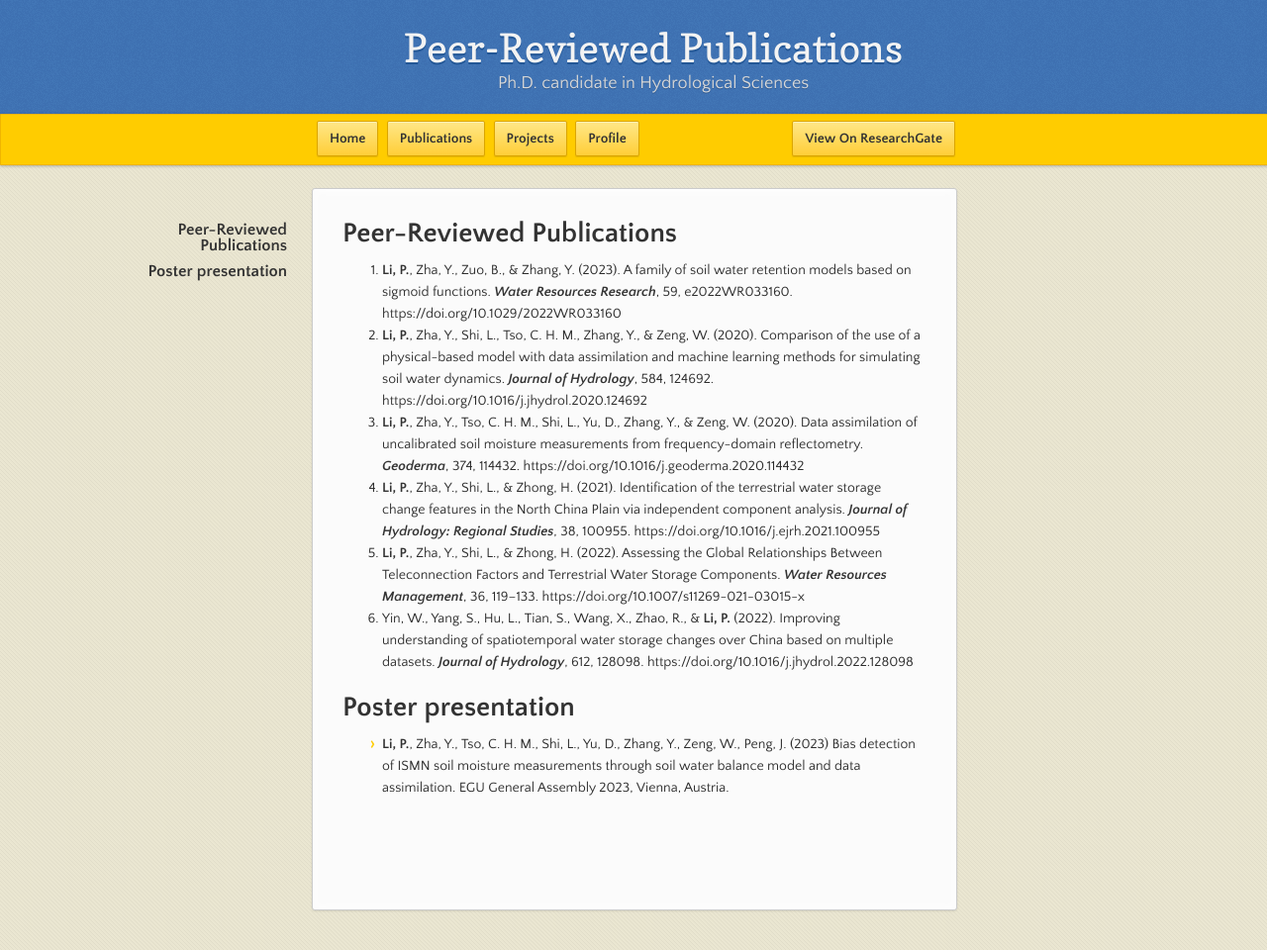
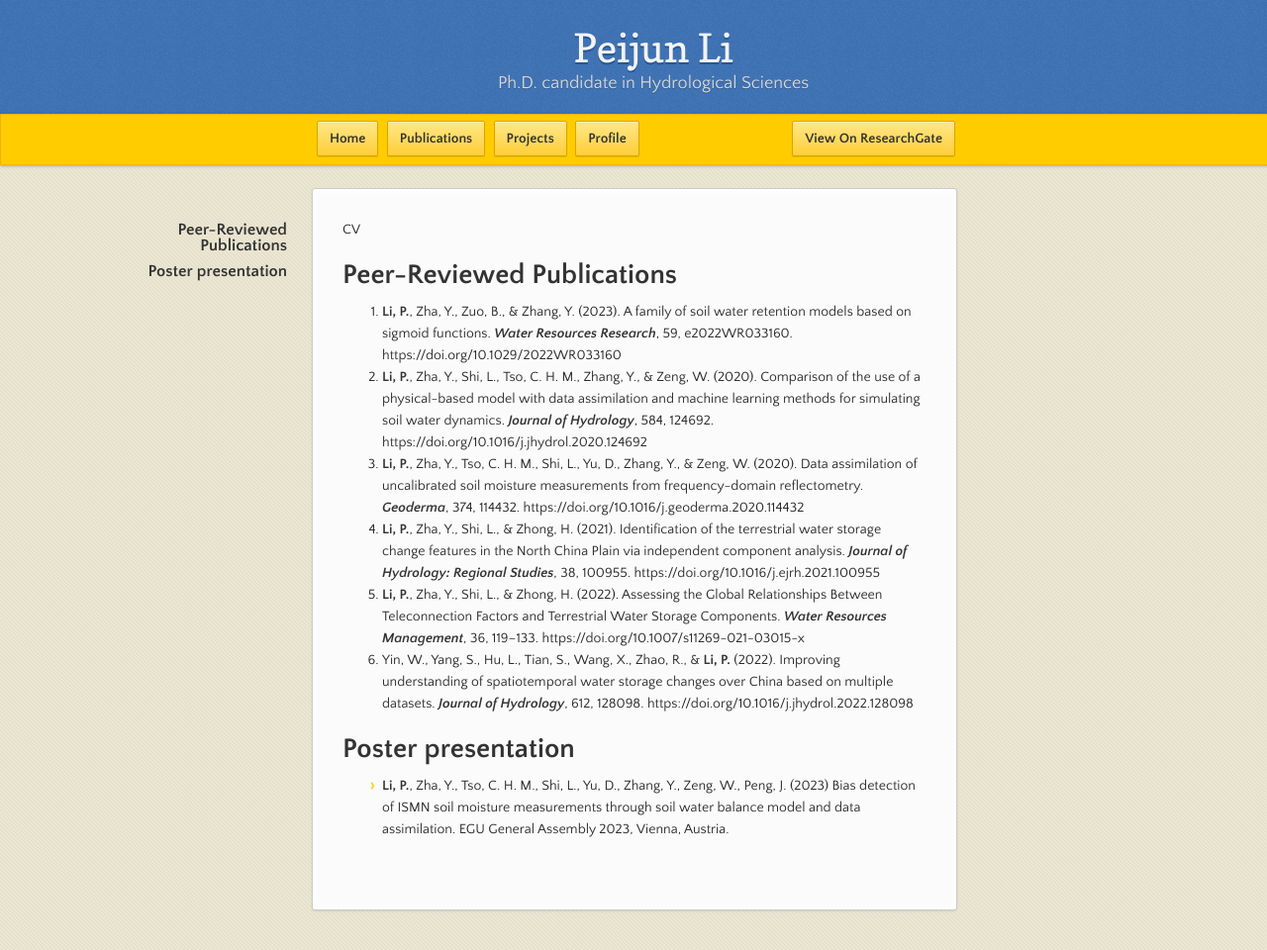
Before and after one commit to PercyLeeMaxWell/PercyLeeMaxWell.github.io, a Jekyll site: the page built from Publications.md, in a window 1280 px wide and 960 px high. Shown: the whole window at 99% size. Built offline with Jekyll 4.4.1, drawn with Linux system fonts in a browser that asks for light colours; our own code applies the rules of GitHub Pages for plain Markdown files.

Commit message:
pubulication的标题不对

```diff
--- a/Publications.md
+++ b/Publications.md
@@ -1,3 +1,8 @@
+---
+layout: default
+---
+CV
+
 # Peer-Reviewed Publications
 1. **Li, P.**, Zha, Y., Zuo, B., & Zhang, Y. (2023). A family of soil water retention models based on sigmoid functions. ***Water Resources Research***, 59, e2022WR033160. https://doi.org/10.1029/2022WR033160
 2. **Li, P.**, Zha, Y., Shi, L., Tso, C. H. M., Zhang, Y., & Zeng, W. (2020). Comparison of the use of a physical-based model with data assimilation and machine learning methods for simulating soil water dynamics. ***Journal of Hydrology***, 584, 124692. https://doi.org/10.1016/j.jhydrol.2020.124692
```
